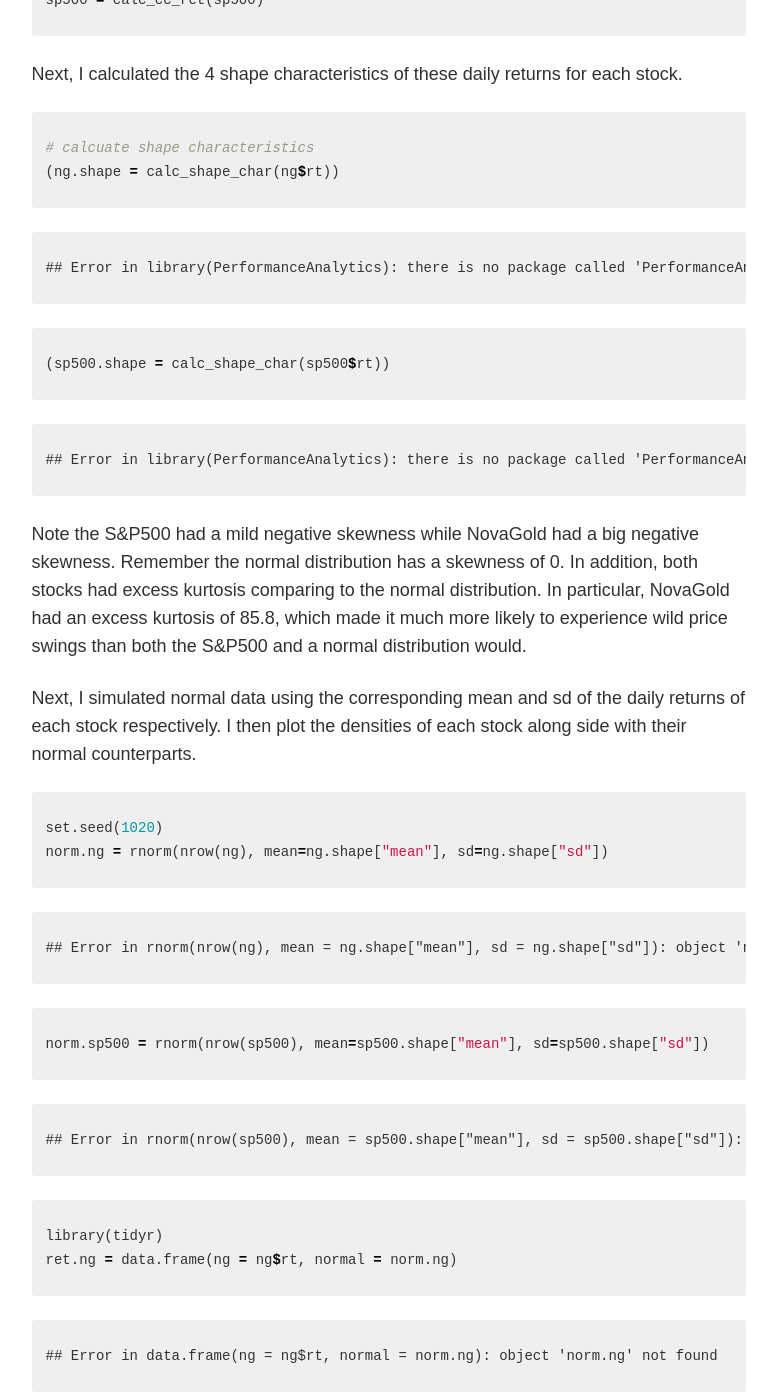
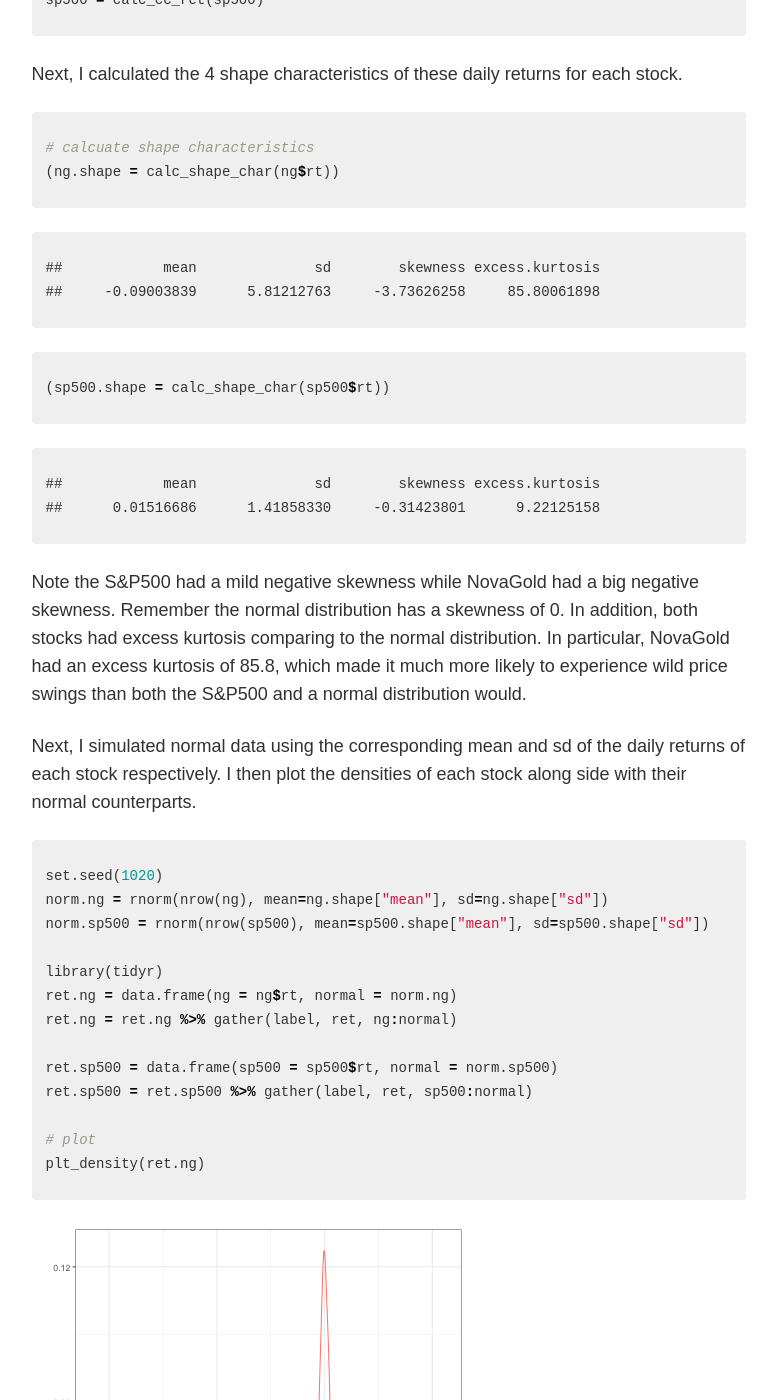
Before and after one commit to gmlang/masterr, a Jekyll site: the page built from _posts/r/2014-10-14-sknewness-and-kurtosis-examples.md, in a window 1280 px wide and 1400 px high, scrolled down 2100 px. Shown: the whole window, without its empty margins (348-1125 px from the left). Built offline with Jekyll 4.4.1, drawn with Linux system fonts in a browser that asks for light colours; nearby versions of some CDN libraries; comment, search, counter and statistics services are not loaded; some of the changed text lies outside the part shown.

Commit message:
no message

```diff
--- a/_posts/r/2014-10-14-sknewness-and-kurtosis-examples.md
+++ b/_posts/r/2014-10-14-sknewness-and-kurtosis-examples.md
@@ -79,7 +79,8 @@ Next, I calculated the 4 shape characteristics of these daily returns for each s
 
 
 {% highlight text %}
-## Error in library(PerformanceAnalytics): there is no package called 'PerformanceAnalytics'
+##            mean              sd        skewness excess.kurtosis
+##     -0.09003839      5.81212763     -3.73626258     85.80061898
 {% endhighlight %}
 
 
@@ -91,7 +92,8 @@ Next, I calculated the 4 shape characteristics of these daily returns for each s
 
 
 {% highlight text %}
-## Error in library(PerformanceAnalytics): there is no package called 'PerformanceAnalytics'
+##            mean              sd        skewness excess.kurtosis
+##      0.01516686      1.41858330     -0.31423801      9.22125158
 {% endhighlight %}
 
 Note the S&P500 had a mild negative skewness while NovaGold had a big negative skewness. Remember the normal distribution has a skewness of 0. In addition, both stocks had excess kurtosis comparing to the normal distribution. In particular, NovaGold had an excess kurtosis of 85.8, which made it much more likely to experience wild price swings than both the S&P500 and a normal distribution would.
@@ -101,98 +103,25 @@ Next, I simulated normal data using the corresponding mean and sd of the daily r
 {% highlight r %}
 set.seed(1020)
 norm.ng = rnorm(nrow(ng), mean=ng.shape["mean"], sd=ng.shape["sd"])
-{% endhighlight %}
+norm.sp500 = rnorm(nrow(sp500), mean=sp500.shape["mean"], sd=sp500.shape["sd"])
 
-
-
-{% highlight text %}
-## Error in rnorm(nrow(ng), mean = ng.shape["mean"], sd = ng.shape["sd"]): object 'ng.shape' not found
-{% endhighlight %}
-
-
-
-{% highlight r %}
-norm.sp500 = rnorm(nrow(sp500), mean=sp500.shape["mean"], sd=sp500.shape["sd"])
-{% endhighlight %}
-
-
-
-{% highlight text %}
-## Error in rnorm(nrow(sp500), mean = sp500.shape["mean"], sd = sp500.shape["sd"]): object 'sp500.shape' not found
-{% endhighlight %}
-
-
-
-{% highlight r %}
 library(tidyr)
 ret.ng = data.frame(ng = ng$rt, normal = norm.ng)
-{% endhighlight %}
+ret.ng = ret.ng %>% gather(label, ret, ng:normal)
 
+ret.sp500 = data.frame(sp500 = sp500$rt, normal = norm.sp500)
+ret.sp500 = ret.sp500 %>% gather(label, ret, sp500:normal)
 
-
-{% highlight text %}
-## Error in data.frame(ng = ng$rt, normal = norm.ng): object 'norm.ng' not found
-{% endhighlight %}
-
-
-
-{% highlight r %}
-ret.ng = ret.ng %>% gather(label, ret, ng:normal)
-{% endhighlight %}
-
-
-
-{% highlight text %}
-## Error in eval(expr, envir, enclos): object 'ret.ng' not found
-{% endhighlight %}
-
-
-
-{% highlight r %}
-ret.sp500 = data.frame(sp500 = sp500$rt, normal = norm.sp500)
-{% endhighlight %}
-
-
-
-{% highlight text %}
-## Error in data.frame(sp500 = sp500$rt, normal = norm.sp500): object 'norm.sp500' not found
-{% endhighlight %}
-
-
-
-{% highlight r %}
-ret.sp500 = ret.sp500 %>% gather(label, ret, sp500:normal)
-{% endhighlight %}
-
-
-
-{% highlight text %}
-## Error in eval(expr, envir, enclos): object 'ret.sp500' not found
-{% endhighlight %}
-
-
-
-{% highlight r %}
 # plot
 plt_density(ret.ng)
 {% endhighlight %}
 
-
-
-{% highlight text %}
-## Error in ggplot(df, aes(x = ret, color = label)): object 'ret.ng' not found
-{% endhighlight %}
-
-
+![center](/../figs/2014-10-14-sknewness-and-kurtosis-examples/unnamed-chunk-4-1.png)
 
 {% highlight r %}
 plt_density(ret.sp500)
 {% endhighlight %}
 
-
-
-{% highlight text %}
-## Error in ggplot(df, aes(x = ret, color = label)): object 'ret.sp500' not found
-{% endhighlight %}
+![center](/../figs/2014-10-14-sknewness-and-kurtosis-examples/unnamed-chunk-4-2.png)
 
 Note, both NovaGold and the S&P500 have longer and fatter tails than the normal curve.
```
Also changed, not shown: figs/2014-10-14-sknewness-and-kurtosis-examples/unnamed-chunk-4-1.png, figs/2014-10-14-sknewness-and-kurtosis-examples/unnamed-chunk-4-2.png, figs/2014-10-14-sknewness-and-kurtosis-examples/unnamed-chunk-41.png (deleted), figs/2014-10-14-sknewness-and-kurtosis-examples/unnamed-chunk-42.png (deleted).
